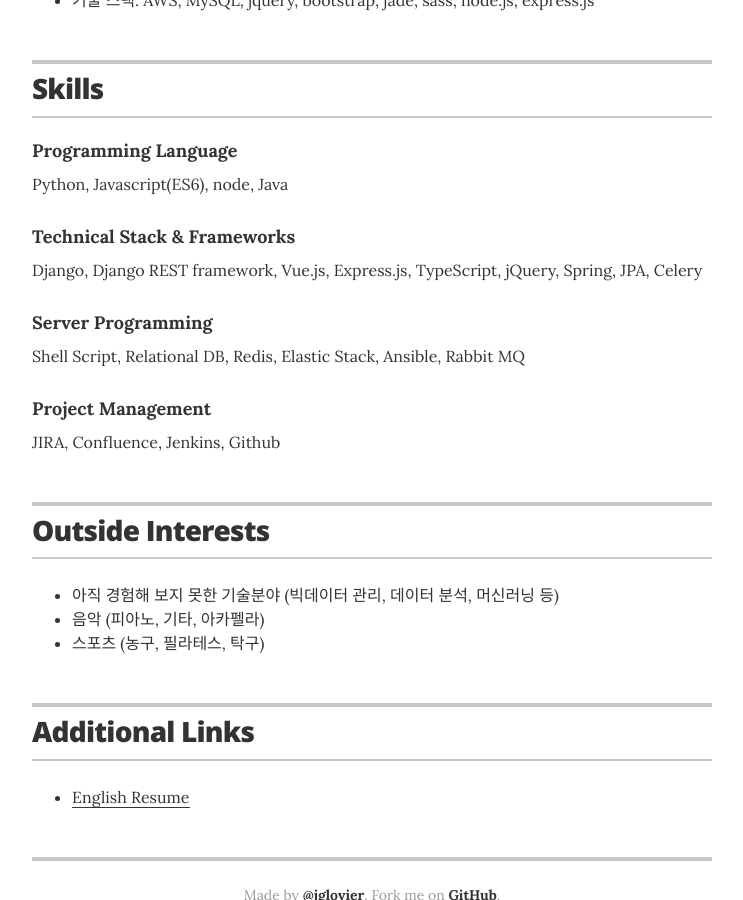
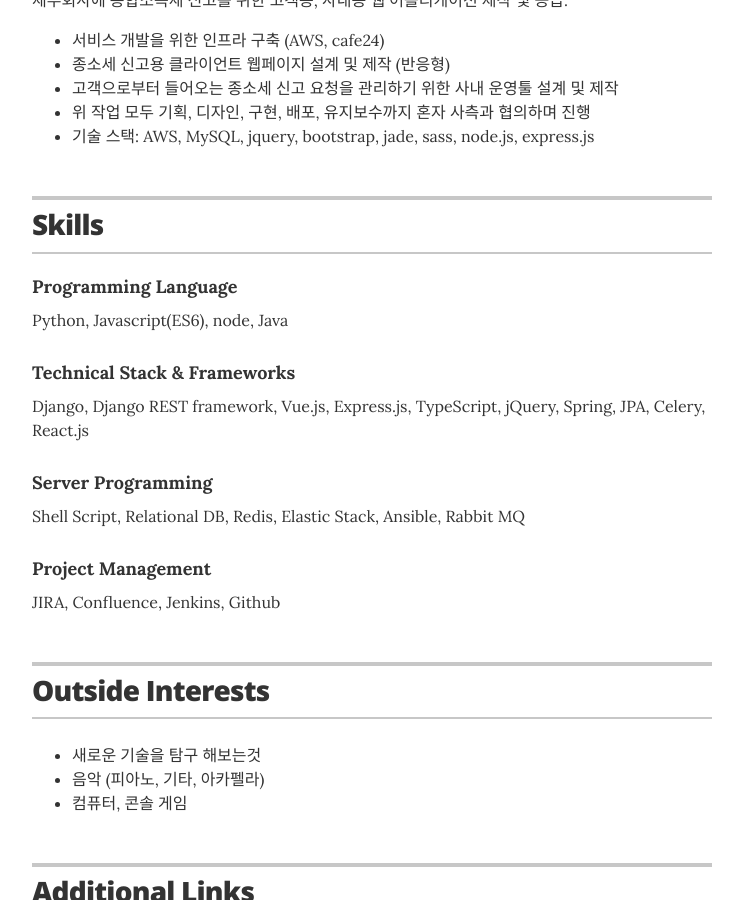
Before and after one commit to Shiwoo-Park/resume, a Jekyll site: the page built from index.html, in a window 1280 px wide and 900 px high, scrolled down 2117 px. Shown: the whole window, without its empty margins (268-1011 px from the left). Built offline with Jekyll 4.4.1, drawn with Linux system fonts in a browser that asks for light colours; some of the changed text lies outside the part shown.

Commit message:
updated resume

```diff
--- a/_data/interests.yml
+++ b/_data/interests.yml
@@ -1,4 +1,4 @@
 # Interests
-- description: 아직 경험해 보지 못한 기술분야 (빅데이터 관리, 데이터 분석, 머신러닝 등)
+- description: 새로운 기술을 탐구 해보는것
 - description: 음악 (피아노, 기타, 아카펠라)
-- description: 스포츠 (농구, 필라테스, 탁구)
+- description: 컴퓨터, 콘솔 게임
--- a/_data/skills.yml
+++ b/_data/skills.yml
@@ -4,7 +4,7 @@
   description: Python, Javascript(ES6), node, Java
 
 - skill: Technical Stack & Frameworks
-  description: Django, Django REST framework, Vue.js, Express.js, TypeScript, jQuery, Spring, JPA, Celery
+  description: Django, Django REST framework, Vue.js, Express.js, TypeScript, jQuery, Spring, JPA, Celery, React.js
 
 - skill: Server Programming
   description: Shell Script, Relational DB, Redis, Elastic Stack, Ansible, Rabbit MQ
```
Also changed, not shown: _data/experience.yml (+8 -2 lines), 1 other file.
